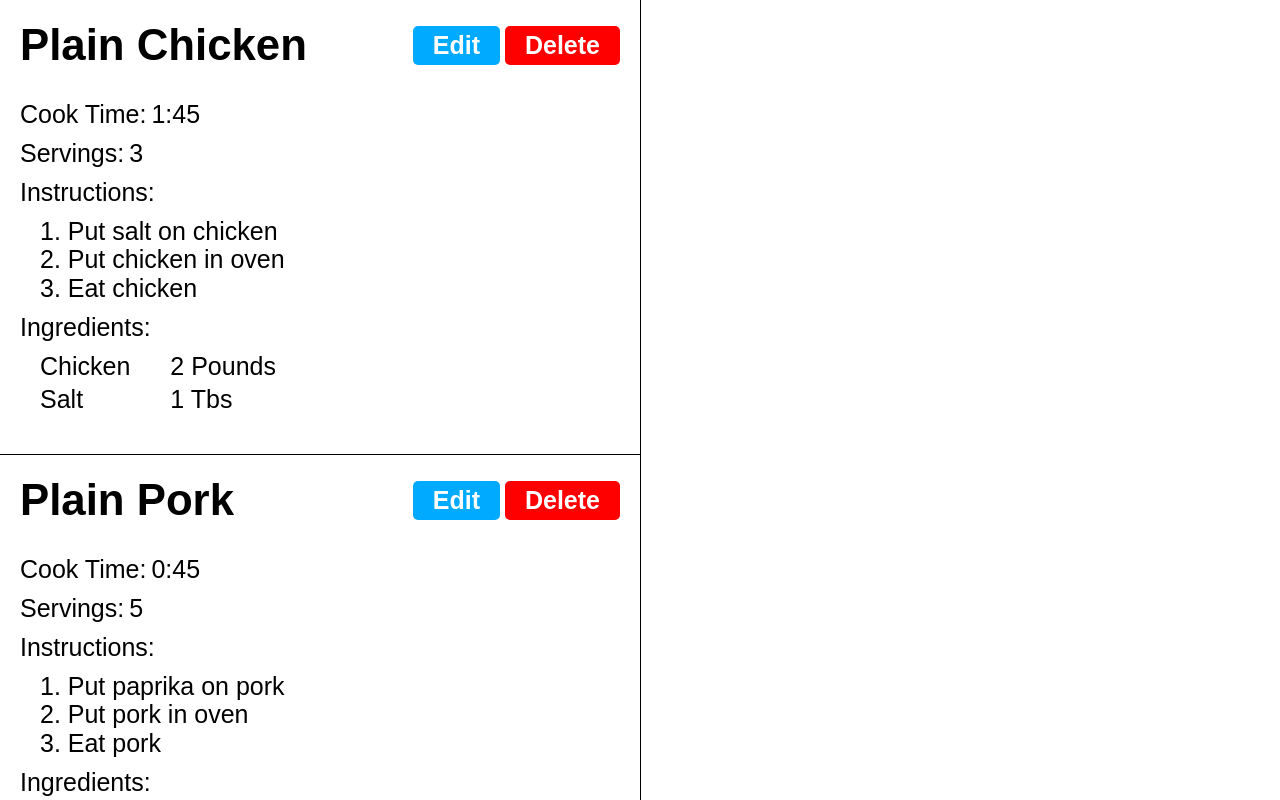
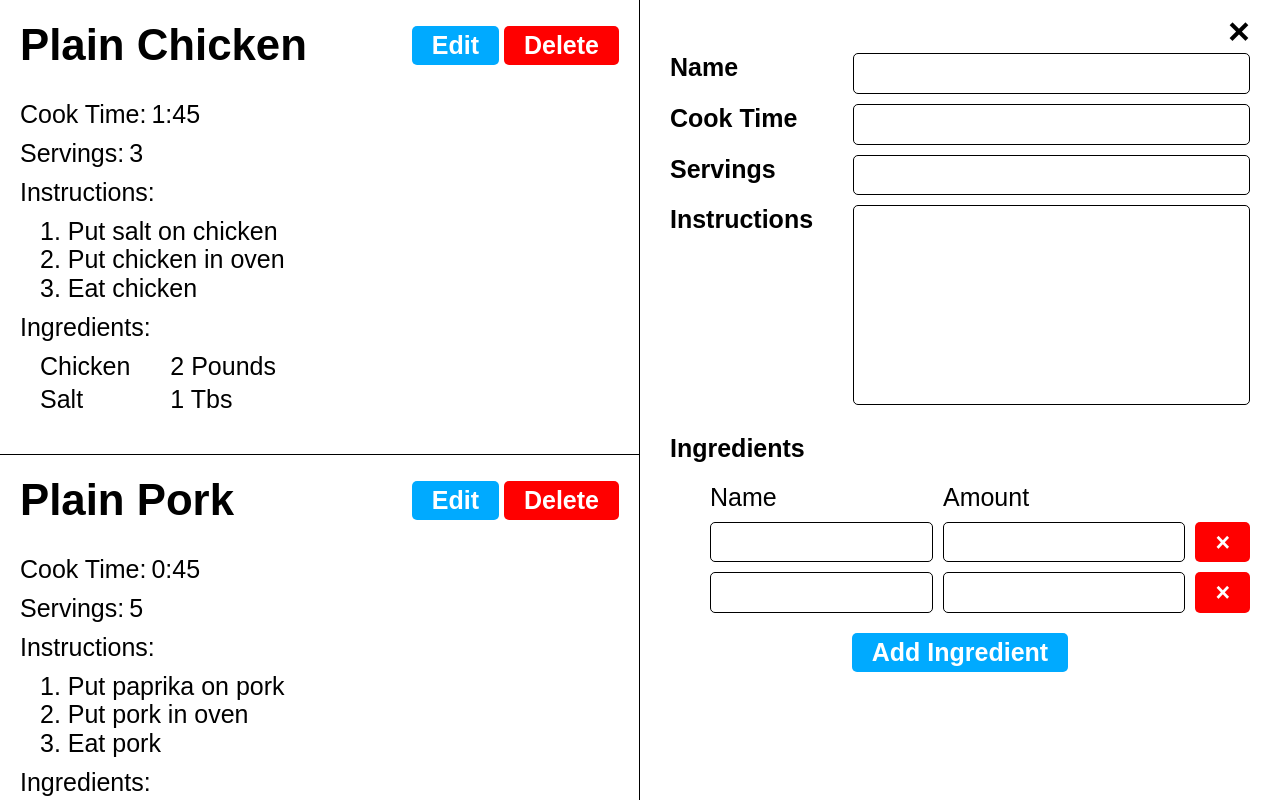
Before and after one commit to jorishr/cooking-react, a React (Create React App) app: page / in a window 1280 px wide. Shown: the top 800 px of the page. Built offline with nearby package versions, Linux system fonts and the light colour scheme.

Commit message:
edit section set up in jsx and css; useEffect() set up

```diff
--- a/src/components/App.js
+++ b/src/components/App.js
@@ -1,11 +1,26 @@
-import React, { useState } from 'react';
+import React, { useState, useEffect } from 'react';
 import RecipeList from './RecipeList'
 import '../css/app.css'
 import uuidv4 from 'uuid/v4'
+import RecipeEdit from './RecipeEdit';
+
+export const RecipeContext = React.createContext();
+const LOCAL_STORAGE_KEY = 'react-cooking.recipes'
 
 function App() {
   //default state for recipes(list) is the sampleRecipes arr defined below
   const [recipes, setRecipes] = useState(sampleRecipes)
+
+  const recipeContextVal = { handleRecipeAdd, handleRecipeDelete }
+
+  useEffect(() => {
+    const recipesJSON = localStorage.getItem(LOCAL_STORAGE_KEY)
+    if(recipesJSON != null) {setRecipes(JSON.parse(recipesJSON))}
+  }, [])
+
+  useEffect(() => {
+    localStorage.setItem(LOCAL_STORAGE_KEY, JSON.stringify(recipes))
+  }, [recipes])
 
   function handleRecipeAdd() {
     const newRecipe = {
@@ -27,11 +42,10 @@ function App() {
   }
 
   return (
-    <RecipeList
-      recipes={recipes}
-      handleRecipeAdd={handleRecipeAdd}
-      handleRecipeDelete={handleRecipeDelete}
-    />
+    <RecipeContext.Provider value={recipeContextVal}>
+      <RecipeList recipes={recipes} />
+      <RecipeEdit />
+    </RecipeContext.Provider>
   )
 }
 
--- a/src/components/Recipe.js
+++ b/src/components/Recipe.js
@@ -1,8 +1,10 @@
-import React from 'react'
-import IngredientList from './IngredientList';
+import React, { useContext } from 'react'
+import IngredientList from './IngredientList'
+import { RecipeContext } from './App'
 
 export default function Recipe(props) {
-  const { id, name, cookTime, servings, instructions, ingredients, handleRecipeDelete } = props
+  const { handleRecipeDelete } = useContext(RecipeContext)
+  const { id, name, cookTime, servings, instructions, ingredients } = props
   return (
     <div className="recipe">
       <div className="recipe__header">
--- /dev/null
+++ b/src/components/RecipeEdit.js
@@ -0,0 +1,47 @@
+import React from 'react'
+import RecipeIngredientEdit from './RecipeIngredientEdit'
+
+export default function RecipeEdit() {
+  return (
+    <div className="recipe-edit">
+      <div className="recipe-edit__remove-button-container">
+        <button className="btn recipe-edit__remove-button">&times;</button>
+      </div>
+      <div className="recipe-edit__details-grid">
+        <label  htmlFor="name"
+                className="recipe-edit__label">Name
+        </label>
+        <input  type="text" name="name" id="name"
+                className="recipe-edit__input" />
+        <label  htmlFor="cookTime"
+                className="recipe-edit__label">Cook Time
+        </label>
+        <input  type="text" name="cookTime" id="cookTime"
+                className="recipe-edit__input" />
+        <label  htmlFor="servings"
+                className="recipe-edit__label">Servings
+        </label>
+        <input  type="number" min="1" name="servings" id="servings"
+                className="recipe-edit__input" />
+        <label  htmlFor="instructions"
+                className="recipe-edit__label">Instructions
+        </label>
+        <textarea name="instructions"
+                  className="recipe-edit__input"
+                  id="instructions"></textarea>
+      </div>
+      <br />
+      <label className="recipe-edit__label">Ingredients</label>
+      <div className="recipe-edit__ingredient-grid">
+        <div>Name</div>
+        <div>Amount</div>
+        <div></div>
+        <RecipeIngredientEdit />
+        <RecipeIngredientEdit />
+      </div>
+      <div className="recipe-edit__add-ingredient-btn-container">
+        <button className="btn btn--primary">Add Ingredient</button>
+      </div>
+    </div>
+  )
+}
--- /dev/null
+++ b/src/components/RecipeIngredientEdit.js
@@ -0,0 +1,12 @@
+
+import React from 'react'
+
+export default function RecipeIngredientEdit() {
+  return (
+    <>
+      <input className="recipe-edit__input" type="text" />
+      <input className="recipe-edit__input" type="text" />
+      <button className="btn btn--danger">&times;</button>
+    </>
+  )
+}
--- a/src/components/RecipeList.js
+++ b/src/components/RecipeList.js
@@ -1,22 +1,16 @@
-import React from 'react'
+import React, { useContext } from 'react'
 import Recipe from './Recipe'
+import { RecipeContext } from './App'
 
 export default function RecipeList(props) {
-  const {
-    recipes,
-    handleRecipeAdd,
-    handleRecipeDelete
-  } = props
+  const { handleRecipeAdd } = useContext(RecipeContext)
+  const { recipes } = props
   return (
     <div className="recipe-list">
       <div>
         {recipes.map(recipe => {
           return (
-            <Recipe
-              key={recipe.id}
-              handleRecipeDelete={handleRecipeDelete}
-              {...recipe}
-            />
+            <Recipe key={recipe.id} {...recipe} />
           )
         })}
       </div>
--- a/src/css/app.css
+++ b/src/css/app.css
@@ -4,9 +4,11 @@
 @import 'recipe-list.css';
 @import 'ingredient-list.css';
 @import 'recipe.css';
+@import 'recipe-edit.css';
 
 *, *::before, *::after {
   font-family: Gotham Rounded, sans-serif;
+  box-sizing: border-box;
 }
 
 html {
--- /dev/null
+++ b/src/css/recipe-edit.css
@@ -0,0 +1,67 @@
+.recipe-edit {
+    padding: 30px;
+    padding-top: 10px;
+    position: fixed;
+    right: 0;
+    top: 0;
+    width: 50%;
+    max-height: 100%;
+    overflow-y: auto;
+  }
+
+  .recipe-edit__remove-button-container {
+    text-align: end;
+  }
+
+  .recipe-edit__remove-button {
+    padding: 0;
+    background: none;
+    outline: none;
+    border: none;
+    font-size: 1.5rem;
+  }
+
+  .recipe-edit__details-grid {
+    display: grid;
+    grid-template-columns: auto 1fr;
+    row-gap: 10px;
+    column-gap: 40px;
+  }
+
+  .recipe-edit__label {
+    font-weight: bold;
+  }
+
+  .recipe-edit__input {
+    border: 1px solid black;
+    border-radius: 5px;
+    font-size: inherit;
+    padding: 5px 10px;
+    outline: none;
+    width: 100%;
+  }
+
+  textarea.recipe-edit__input {
+    resize: none;
+    height: 200px;
+  }
+
+  .recipe-edit__ingredient-grid {
+    display: grid;
+    gap: 10px;
+    grid-template-columns: repeat(3, auto);
+    margin-top: 20px;
+    margin-left: 40px;
+  }
+
+  .recipe-edit__add-ingredient-btn-container {
+    margin-top: 20px;
+    text-align: center;
+  }
+
+  @media (max-width: 1000px) {
+    .recipe-edit__details-grid,
+    .recipe-edit__ingredient-grid {
+      grid-template-columns: 1fr;
+    }
+  }
```
